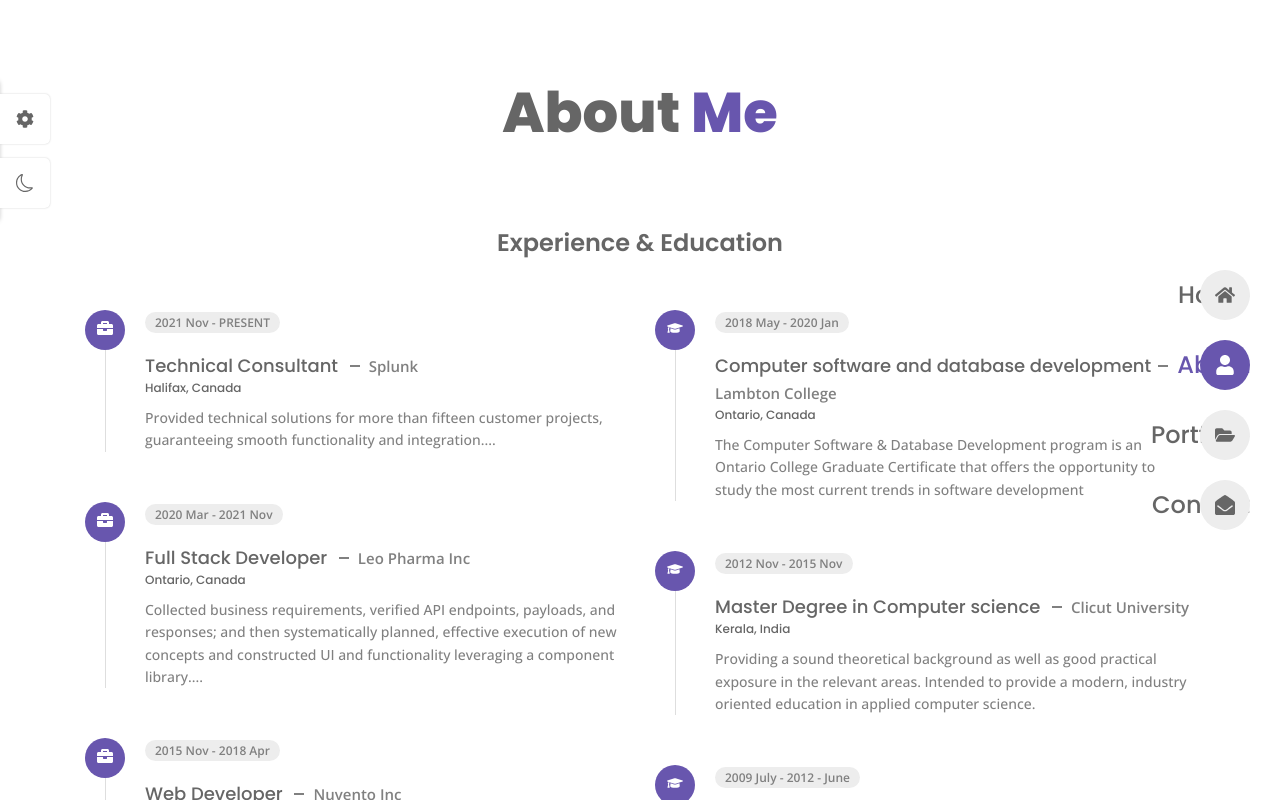
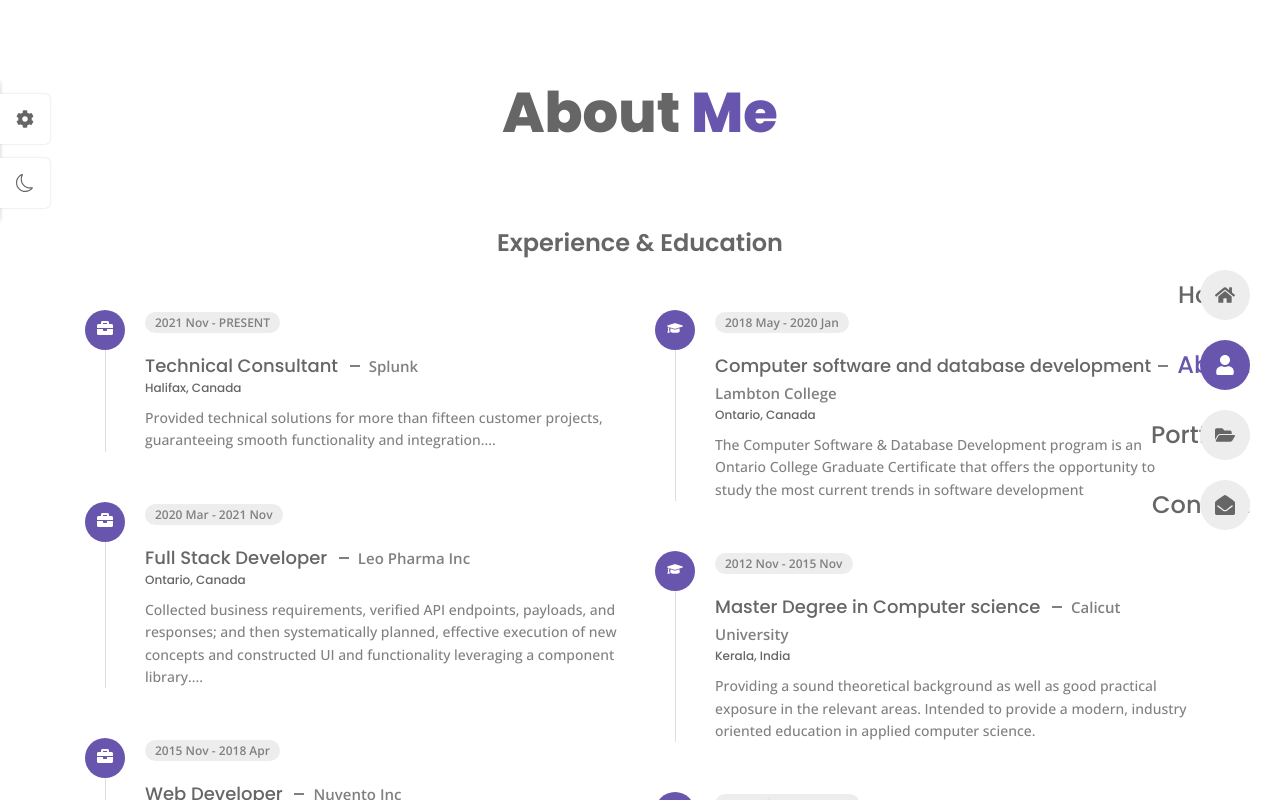
Before and after one commit to girishgirijan/portfolio, a React (Vite) app: page /about in a window 1280 px wide. Shown: the top 800 px of the page. Built offline with nearby package versions, Linux system fonts and the light colour scheme.

Commit message:
Update in exducation

```diff
--- a/src/data.jsx
+++ b/src/data.jsx
@@ -163,7 +163,7 @@ export const resume = [
     category: 'education',
     icon: <FaGraduationCap />,
     year: '2012 Nov - 2015 Nov',
-    title: 'Master Degree in Computer science <span>Clicut University</span> <h3>Kerala, India</h3>',
+    title: 'Master Degree in Computer science <span>Calicut University</span> <h3>Kerala, India</h3>',
     desc: 'Providing a sound theoretical background as well as good practical exposure in the relevant areas. Intended to provide a modern, industry oriented education in applied computer science.',
   },
 
```
